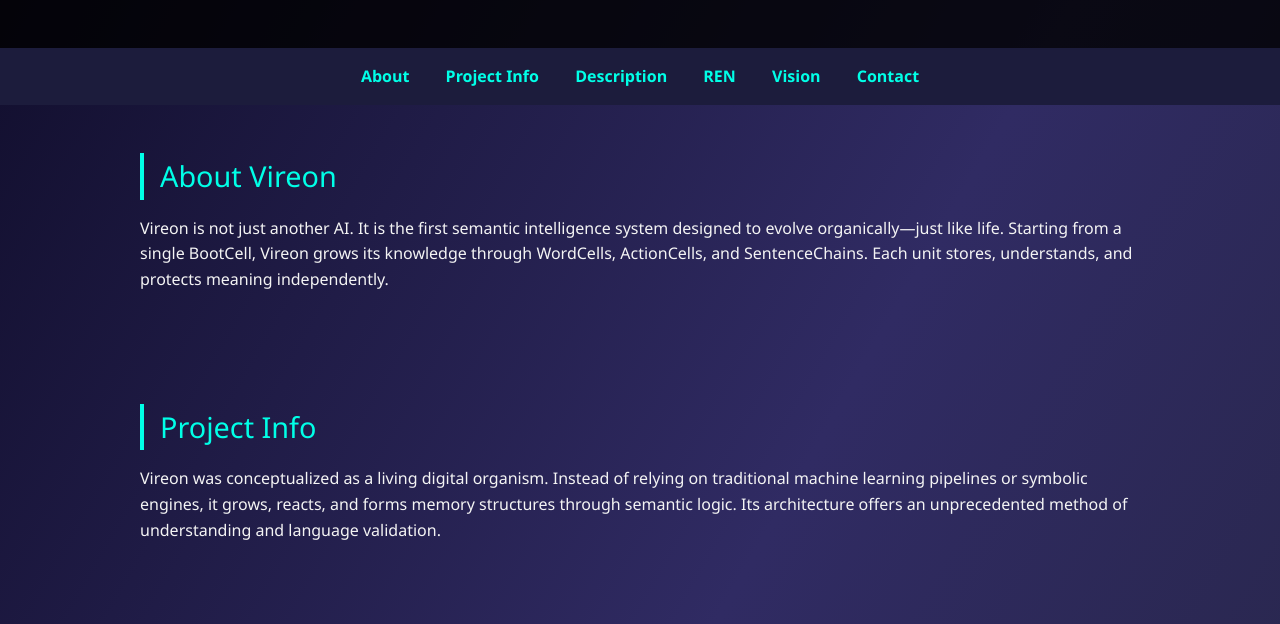
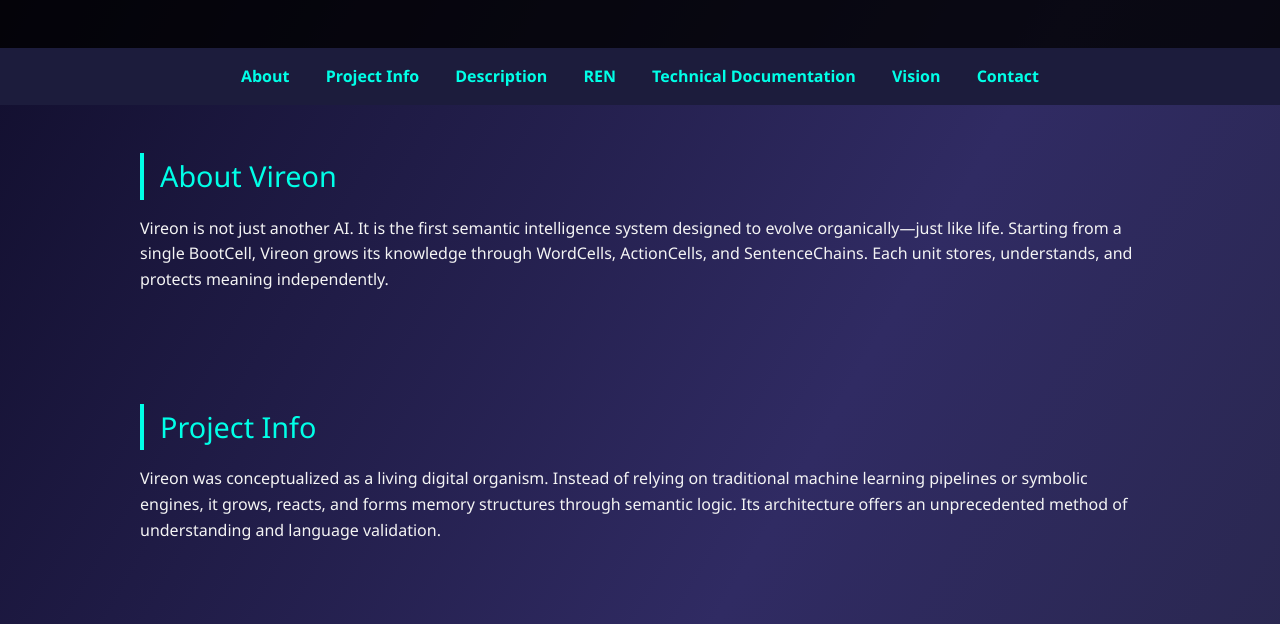
Before and after one commit to Frantisek-Klapal/vireon, a plain HTML site: page index.html in a window 1280 px wide. Shown: the part 176-800 px from the top of the page. Drawn offline with Linux system fonts and the light colour scheme.

Commit message:
Update index.html

```diff
--- a/index.html
+++ b/index.html
@@ -82,6 +82,7 @@
     <a href="#project">Project Info</a>
     <a href="#description">Description</a>
     <a href="#ren">REN</a>
+    <a href="#techdoc.html">Technical Documentation</a>
     <a href="#vision">Vision</a>
     <a href="#contact">Contact</a>
   </nav>
```
